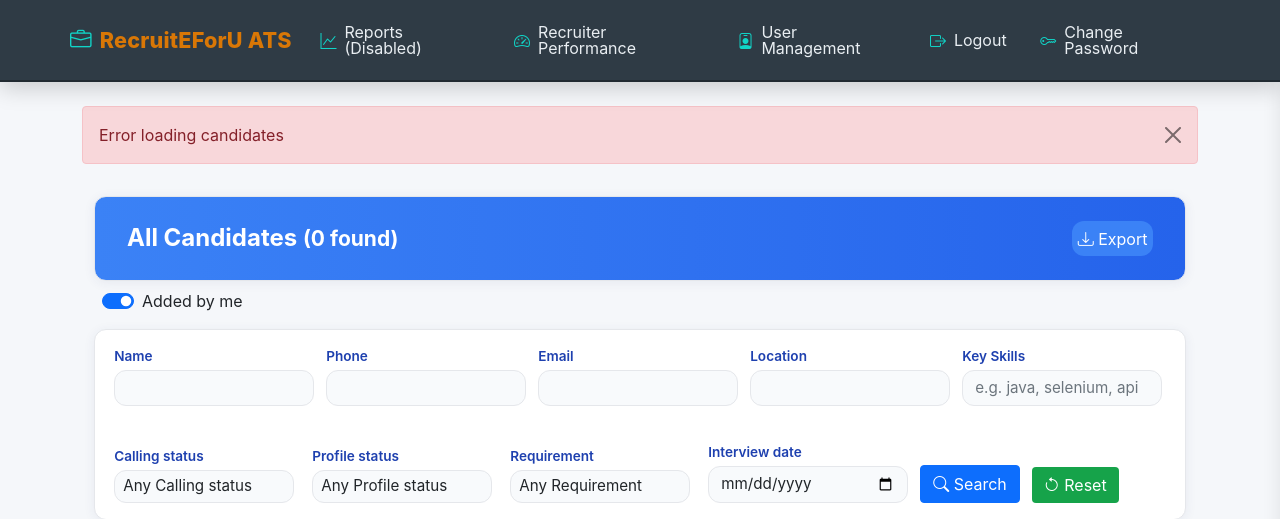
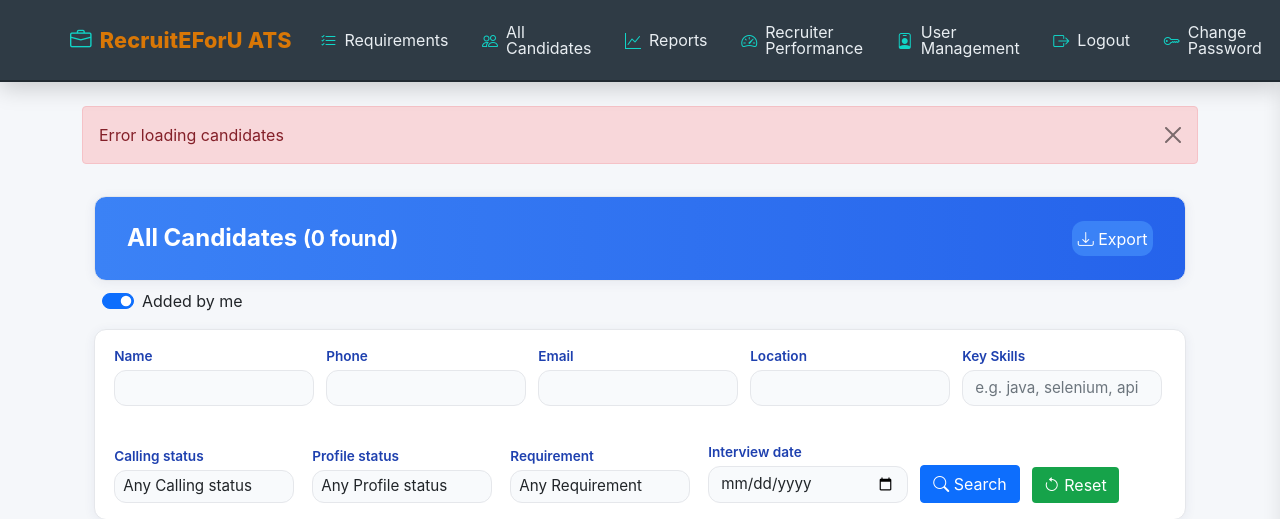
Before and after one commit to rohitjain-r4u/R4URender, a Flask app: page /candidates in a window 1280 px wide. Shown: the top 519 px of the page. Run offline with Flask 3, Linux system fonts and the light colour scheme; the visitor is signed in with stand-in values (Sample User, id 1); data that the repository does not hold is empty; some libraries are stand-ins or nearby versions.

Commit message:
Fix reports_bp blueprint registration and conditional nav link

```diff
--- a/templates/base.html
+++ b/templates/base.html
@@ -96,11 +96,21 @@
       <div class="collapse navbar-collapse header-wrap" id="mainNav">
         <ul class="navbar-nav ms-auto nav-actions align-items-lg-center gap-lg-2">
           <li class="nav-item">
-  <!-- build: reports-link-disabled 2025-09-04 -->
-  <a class="navlink" href="#" style="opacity:0.5; cursor:not-allowed;">
-    <i class="bi bi-graph-up" aria-hidden="true"></i><span>Reports (Disabled)</span>
-  </a>
-</li>
+            <a class="navlink" href="{{ url_for('requirements') }}">
+              <i class="bi bi-list-check" aria-hidden="true"></i><span>Requirements</span>
+            </a>
+          </li>
+          <li class="nav-item">
+            <a class="navlink" href="{{ url_for('all_candidates_bp.all_candidates') }}">
+              <i class="bi bi-people" aria-hidden="true"></i><span>All Candidates</span>
+            </a>
+          </li>
+
+          <li class="nav-item">
+            <a class="navlink" href="{{ url_for('reports_bp.reports_index') }}">
+              <i class="bi bi-graph-up" aria-hidden="true"></i><span>Reports</span>
+            </a>
+          </li>
           <li class="nav-item">
             <a class="navlink" href="{{ url_for('recruiter_perf.recruiter_performance_page') }}">
               <i class="bi bi-speedometer2" aria-hidden="true"></i><span>Recruiter Performance</span>
```
